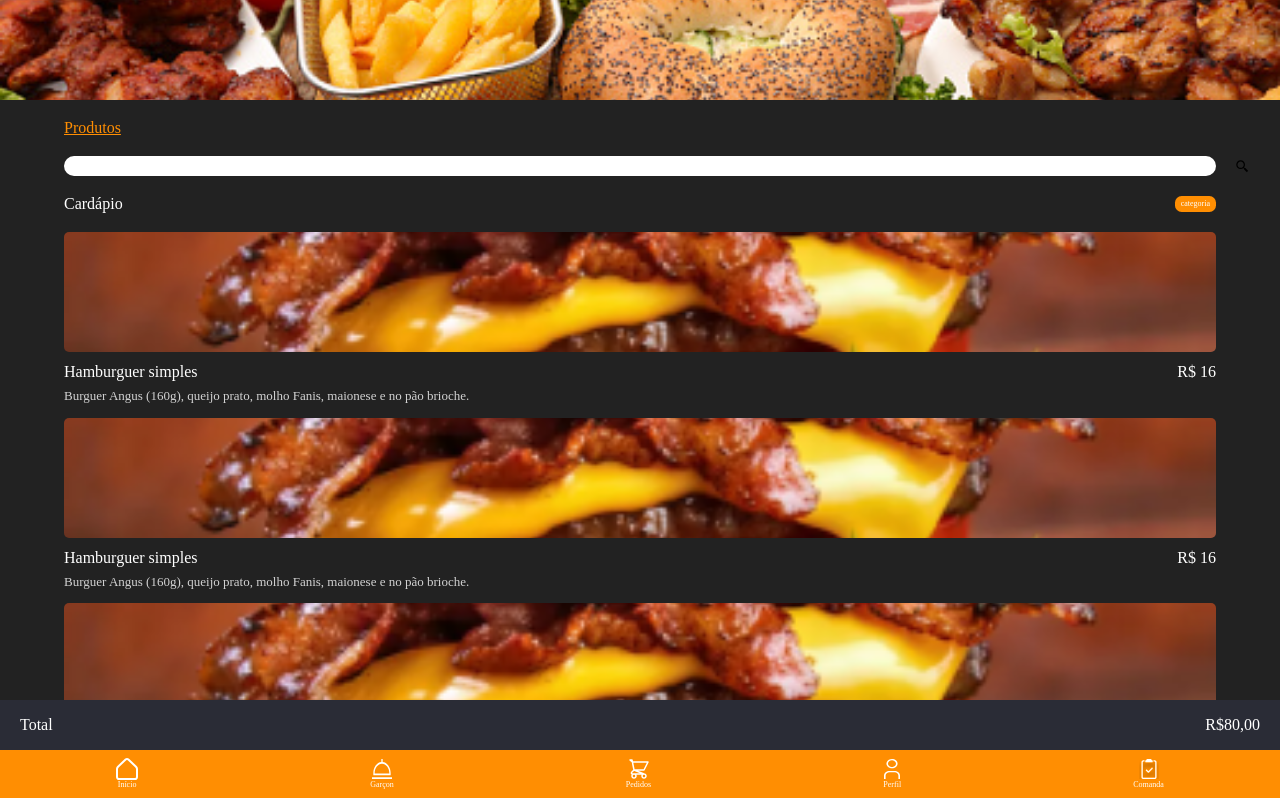
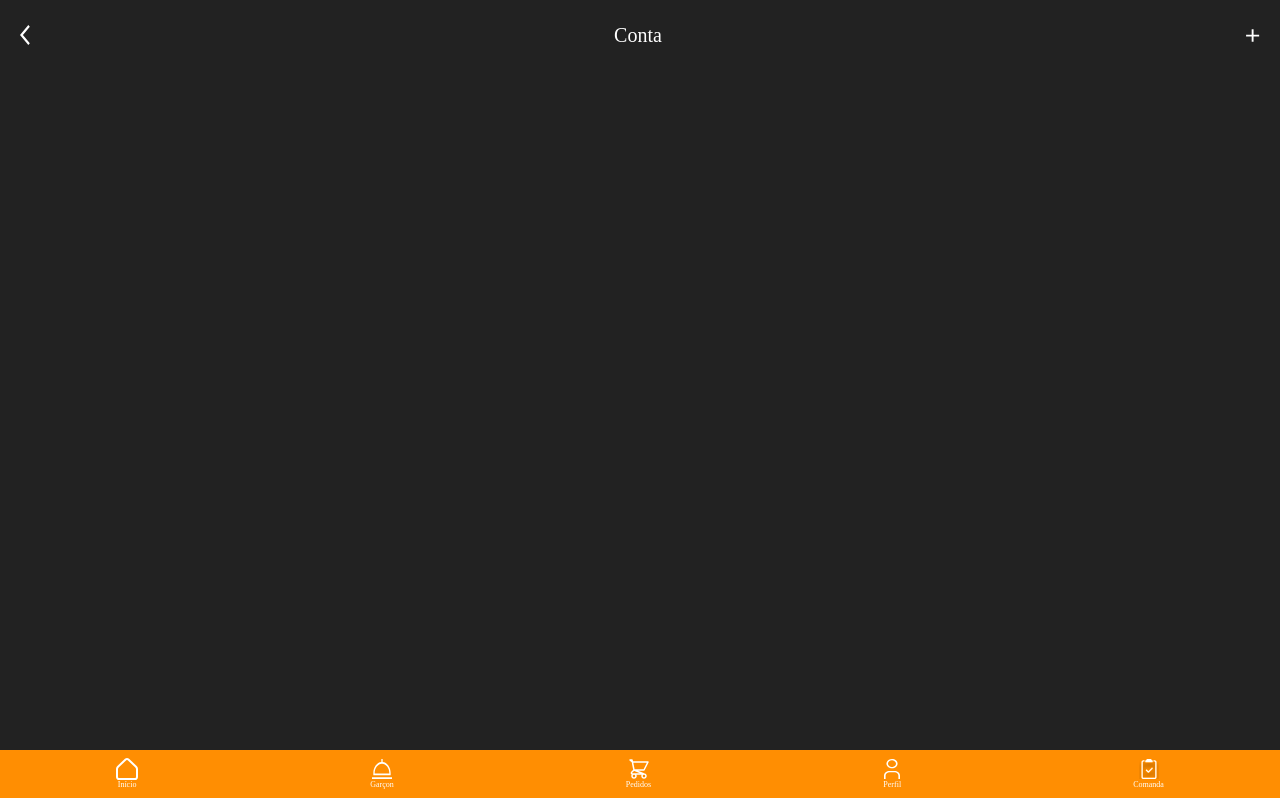
Before and after one commit to ducktechbr/foodsfun-frontend, a Next.js app: page /contaApp in a window 1280 px wide. Shown: the top 798 px of the page. Built offline with nearby package versions, Linux system fonts and the light colour scheme; a web font is replaced by a local one.

Commit message:
recupada a página comanda que tinha sido deletada

```diff
--- a/src/pages/comandaApp/index.js
+++ b/src/pages/comandaApp/index.js
@@ -17,16 +17,74 @@ export default function comanda() {
         <Link href="/produtosApp">
           <Image src={back} alt="back button" />
         </Link>
-        <h1>Conta</h1>
+        <h1>Comanda</h1>
         <div>
-
+          <Image src={botaoAdd} alt="back button" />
+        </div>
+      </div>
+      <div className={styles.divPedidos}>
+        <div className={styles.divPedido}>
+          <Image src={hamburgui} alt="hamburgui" />
+          <div className={styles.divFooterPedidos}>
+            <span>Quantidade : 1</span>
+            <div className="flex items-center">
+              <span>Status : </span>
+              <Image src={load} alt="load" />
+            </div>
+          </div>
+        </div>
+        <div className={styles.divPedido}>
+          <Image src={hamburgui} alt="hamburgui" />
+          <div className={styles.divFooterPedidos}>
+            <span>Quantidade : 1</span>
+            <div className="flex items-center">
+              <span>Status : </span>
+              <Image src={load} alt="load" />
+            </div>
+          </div>
+        </div>
+        <div className={styles.divPedido}>
+          <Image src={hamburgui} alt="hamburgui" />
+          <div className={styles.divFooterPedidos}>
+            <span>Quantidade : 2</span>
+            <div className="flex items-center">
+              <span>Status : </span>
+              <Image src={load} alt="load" />
+            </div>
+          </div>
+        </div>
+        <div className={styles.divPedido}>
+          <Image src={hamburgui} alt="hamburgui" />
+          <div className={styles.divFooterPedidos}>
+            <span>Quantidade : 4</span>
+            <div className="flex items-center">
+              <span>Status : </span>
+              <Image src={load} alt="load" />
+            </div>
+          </div>
+        </div>
+        <div className={styles.divPedido}>
+          <Image src={hamburgui} alt="hamburgui" />
+          <div className={styles.divFooterPedidos}>
+            <span>Quantidade : 1</span>
+            <div className="flex items-center">
+              <span>Status : </span>
+              <Image src={load} alt="load" />
+            </div>
+          </div>
+        </div>
+        <div className={styles.divPedido}>
+          <Image src={hamburgui} alt="hamburgui" />
+          <div className={styles.divFooterPedidos}>
+            <span>Quantidade : 1</span>
+            <div className="flex items-center">
+              <span>Status : </span>
+              <Image src={load} alt="load" />
+            </div>
+          </div>
         </div>
       </div>
 
-      <div className={styles.footerTotal}>
-        <span>Total</span>
-        <span>R$80,00</span>
-      </div>
       <div className={styles.footer}>
         <FooterBar />
       </div>
--- a/src/pages/contaApp/index.js
+++ b/src/pages/contaApp/index.js
@@ -1,46 +1,24 @@
+import Image from "next/image";
+import Link from "next/link";
+
 import styles from "./styles.module.scss";
 
-import CardProdutos from "../../components/CardProdutosApp";
+import back from "../../assets/backbutton.svg";
+import botaoAdd from "../../assets/+.svg";
+
 import FooterBar from "../../components/FooterBar";
-
-import { BiSearchAlt2 } from "react-icons/bi";
 
 export default function conta() {
   return (
     <div>
-      <div className={styles.banner}></div>
-
       <div className={styles.header}>
-        <div className={styles.container}>
-          <h1 className={styles.text1}> Produtos </h1>
+        <Link href="/produtosApp">
+          <Image src={back} alt="back button" />
+        </Link>
+        <h1>Conta</h1>
+        <div>
+          <Image src={botaoAdd} alt="back button" />
         </div>
-
-        <div>
-          <input type="search" className={styles.input} />
-          <button className={styles.span}>
-            <BiSearchAlt2 size={15} style={{ background: "transparent" }} />
-          </button>
-        </div>
-        <div className={styles.divCategoria}>
-          <h1>Cardápio</h1>{" "}
-          <button className={styles.buttonFilter}>categoria</button>
-        </div>
-      </div>
-
-      <div className={styles.card}>
-        <CardProdutos />
-        <CardProdutos />
-        <CardProdutos />
-        <CardProdutos />
-        <CardProdutos />
-        <CardProdutos />
-        <CardProdutos />
-        <CardProdutos />
-        <CardProdutos />
-      </div>
-      <div className={styles.footerTotal}>
-        <span>Total</span>
-        <span>R$80,00</span>
       </div>
       <footer className={styles.footer}>
         <FooterBar />
--- a/src/pages/contaApp/styles.module.scss
+++ b/src/pages/contaApp/styles.module.scss
@@ -1,53 +1,10 @@
-.banner {
-  width: 100%;
-  height: 100px;
-  background: url(../../assets/background.jpg) center center no-repeat;
-  background-size: cover;
-}
-
 .header {
-  max-width: 90%;
-  margin: auto;
-  margin-top: 1rem;
-}
-
-.container {
   display: flex;
   justify-content: space-between;
+  margin: 20px;
+  color: #fff;
+  font-size: 20px;
 }
-
-.text1 {
-  color: #ff8e02;
-  text-decoration: underline;
-}
-
-.text {
-  color: #fff;
-}
-
-.input {
-  width: 100%;
-  height: 20px;
-  font-size: 10px;
-  margin-top: 1rem;
-  margin-bottom: 1rem;
-  padding: 3px;
-  background: #fff;
-  border-radius: 1rem;
-}
-
-.span {
-  position: absolute;
-  right: 30px;
-  margin-top: 19px;
-  background: transparent;
-}
-
-.card {
-  max-width: 90%;
-  margin: auto;
-}
-
 .footer {
   position: fixed;
   bottom: 0;
@@ -57,22 +14,21 @@
   padding: 0;
   box-sizing: border-box;
 }
-
-.divCategoria {
+.divPedido {
+  margin: 20px;
+}
+.divPedidos {
+  margin-bottom: 60px;
+}
+.divFooterPedidos {
+  font-family: "Ebrima";
+  font-size: 10px;
+  color: #fff;
   display: flex;
   justify-content: space-between;
-  margin-bottom: 1rem;
-  font-family: "MuseoModerno";
-  color: #fff;
-  align-items: center;
 }
-
-.buttonFilter {
-  background-color: #ff8e02;
-  border-radius: 6.6px;
-  padding: 0 6px 0 6px;
-  font-size: 8px;
-  height: 16px;
+.divFooterPedidos span {
+  margin-right: 5px;
 }
 .footerTotal {
   position: fixed;
```
